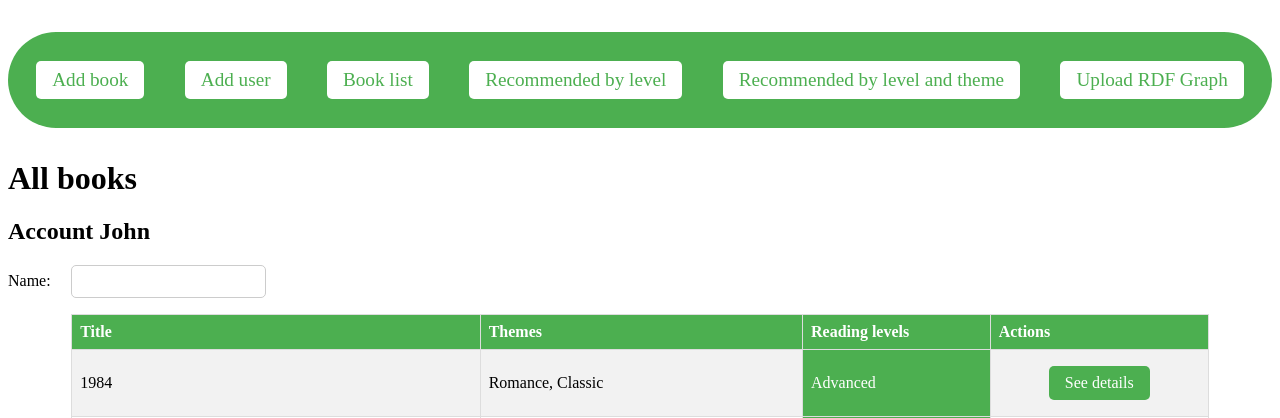
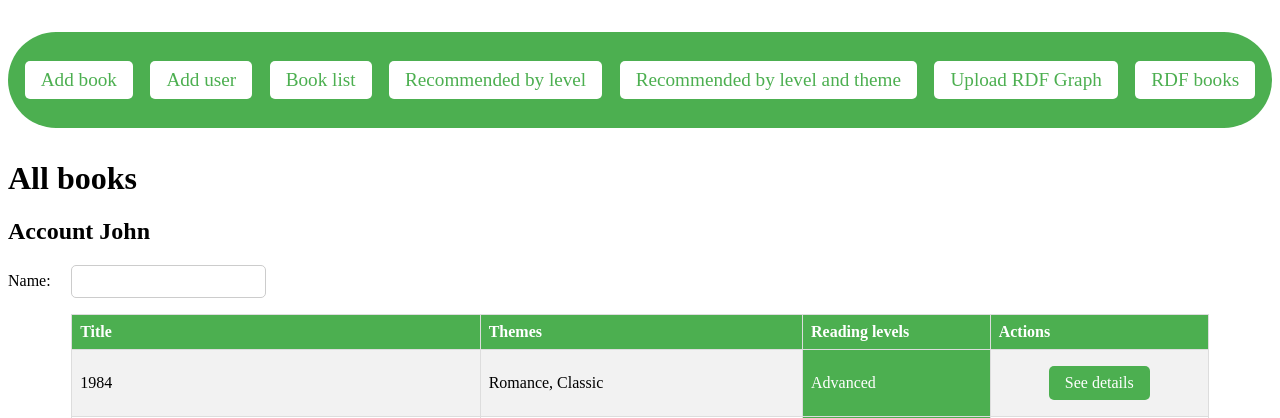
Before and after one commit to fabiusspop/SW_A1, a Django app: page / in a window 1280 px wide. Shown: the top 418 px of the page. Run offline with Django 5.2, Linux system fonts and the light colour scheme.

Commit message:
noooo la homework nooo

```diff
--- a/book_recommender/books/templates/books/navbar.html
+++ b/book_recommender/books/templates/books/navbar.html
@@ -34,6 +34,7 @@
       <a href="{% url 'recommend_by_level' %}">Recommended by level</a>
       <a href="{% url 'recommend_by_level_and_theme'%}">Recommended by level and theme</a>
       <a href="{% url 'rdf_tools:rdf-upload-graph' %}">Upload RDF Graph</a>
+      <a href="{% url 'rdf_tools:list_books_rdf' %}">RDF books</a>
 
     </div>
   </body>
```
Also changed, not shown: 1 other file.
